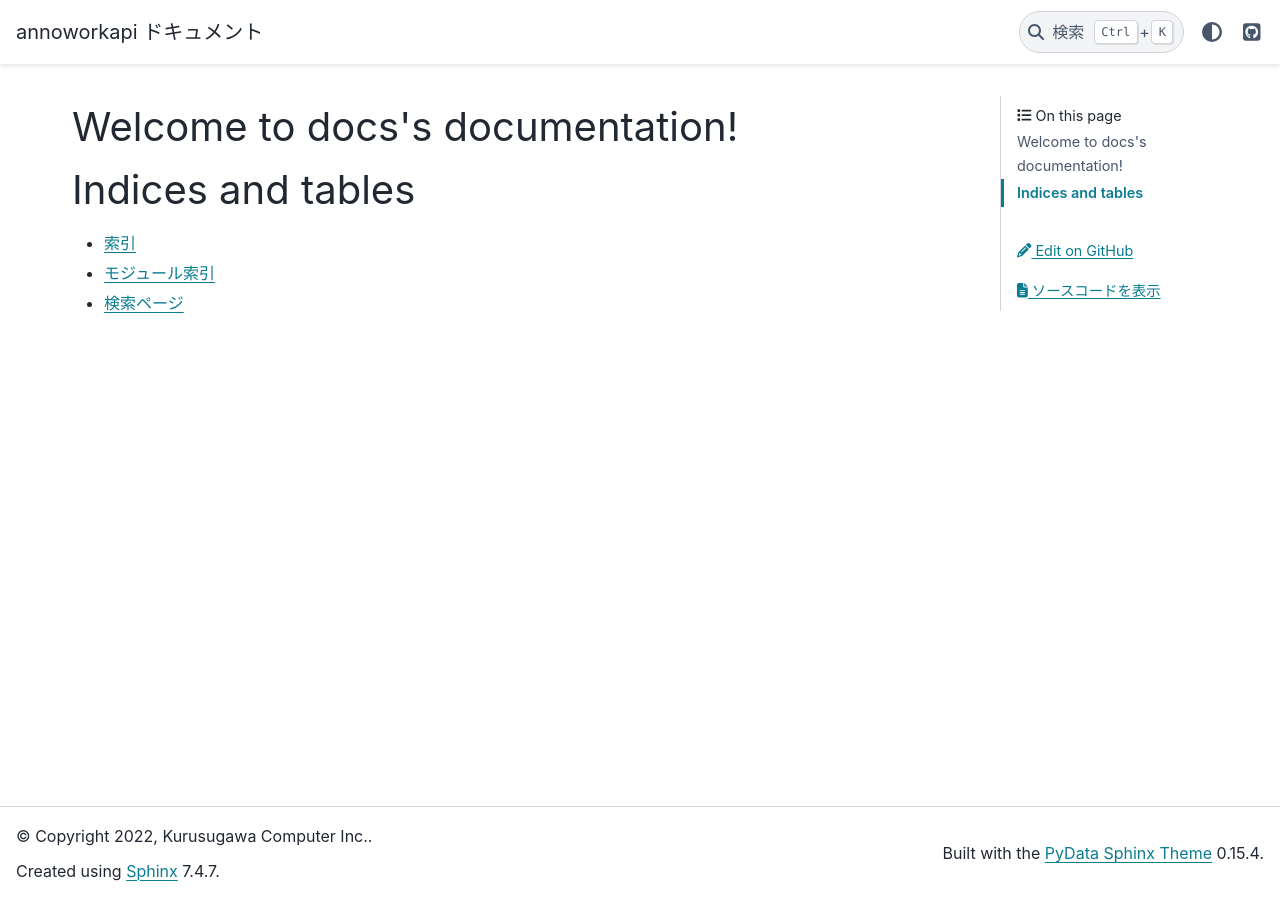
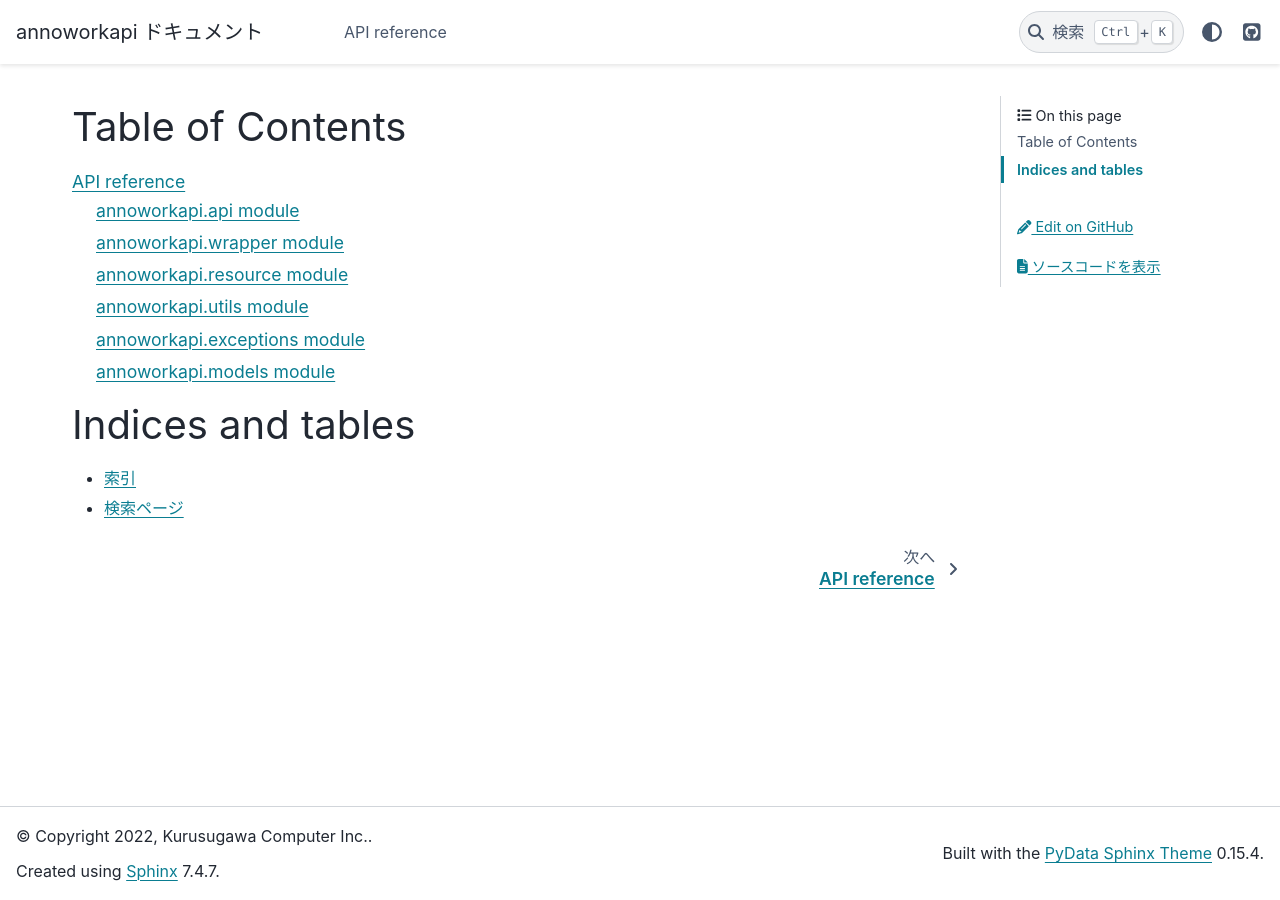
Before and after one commit to kurusugawa-computer/annowork-api-python-client, a Sphinx documentation site: the page built from docs/index.rst, in a window 1280 px wide. Built offline with Sphinx 7.4.7 and the PyData theme 0.15.4, drawn with Linux system fonts in a browser that asks for light colours.

Commit message:
add docs

```diff
--- /dev/null
+++ b/docs/api_reference/api.rst
@@ -0,0 +1,8 @@
+annoworkapi.api module
+=====================
+
+
+annoworkapi.AnnoworkApi class
+---------------------------
+.. autoclass:: annoworkapi.AnnoworkApi
+    :inherited-members:
--- /dev/null
+++ b/docs/api_reference/enums.rst
@@ -0,0 +1,5 @@
+annoworkapi.models module
+========================
+
+.. automodule:: annoworkapi.enums
+    :members:
--- /dev/null
+++ b/docs/api_reference/exceptions.rst
@@ -0,0 +1,5 @@
+annoworkapi.exceptions module
+============================
+
+.. automodule:: annoworkapi.exceptions
+    :members:
--- /dev/null
+++ b/docs/api_reference/index.rst
@@ -0,0 +1,12 @@
+API reference
+==================================================
+
+.. toctree::
+   :maxdepth: 2
+
+   api
+   wrapper
+   resource
+   utils
+   exceptions
+   enums
--- /dev/null
+++ b/docs/api_reference/resource.rst
@@ -0,0 +1,7 @@
+annoworkapi.resource module
+====================================================
+
+
+
+.. automodule:: annoworkapi.resource
+    :members:
--- /dev/null
+++ b/docs/api_reference/utils.rst
@@ -0,0 +1,6 @@
+annoworkapi.utils module
+=========================
+
+
+.. automodule:: annoworkapi.utils
+    :members:
--- /dev/null
+++ b/docs/api_reference/wrapper.rst
@@ -0,0 +1,5 @@
+annoworkapi.wrapper module
+==================================================
+
+.. autoclass:: annoworkapi.wrapper.Wrapper
+    :inherited-members:
--- a/docs/index.rst
+++ b/docs/index.rst
@@ -3,18 +3,19 @@
    You can adapt this file completely to your liking, but it should at least
    contain the root `toctree` directive.
 
-Welcome to docs's documentation!
-================================
+--------------------------------------------------
+Table of Contents
+--------------------------------------------------
 
 .. toctree::
    :maxdepth: 2
-   :caption: Contents:
+
+   api_reference/index
 
 
-
+--------------------------------------------------
 Indices and tables
-==================
+--------------------------------------------------
 
 * :ref:`genindex`
-* :ref:`modindex`
 * :ref:`search`
```
Also changed, not shown: 2 other files.
